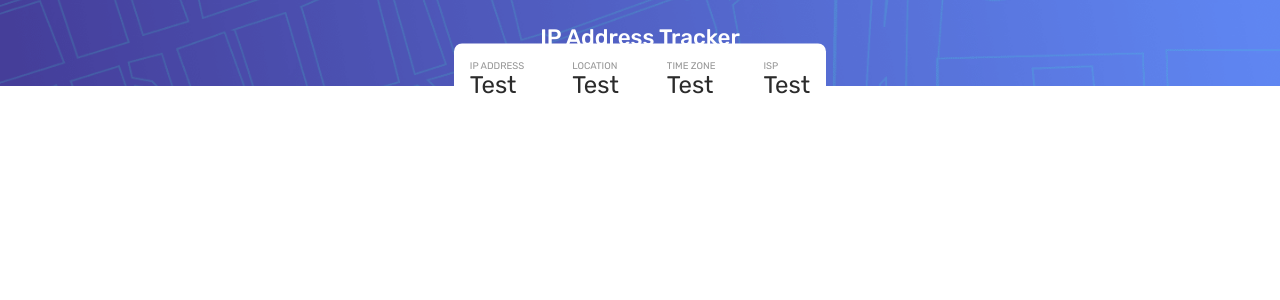
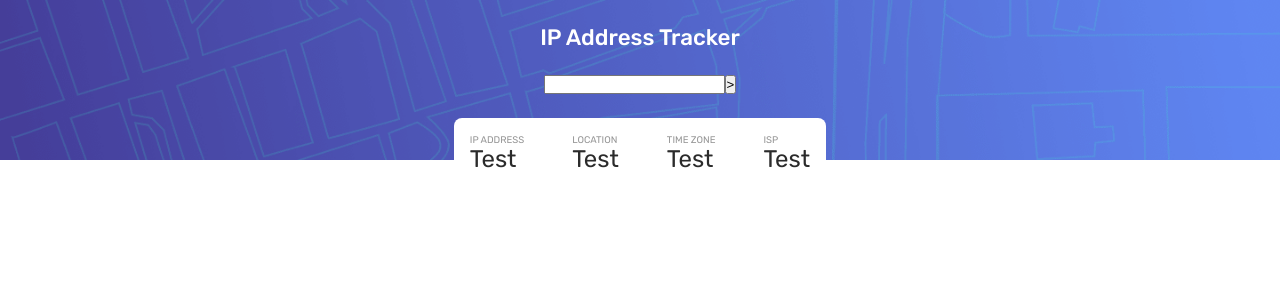
Before and after one commit to terjeee/2022-08-14-ip-address-tracker, a React (Create React App) app: page / in a window 1280 px wide. Shown: the top 300 px of the page. Built offline with nearby package versions, Linux system fonts and the light colour scheme.

Commit message:
fixed height på header

```diff
--- a/src/components/Header.module.css
+++ b/src/components/Header.module.css
@@ -1,7 +1,8 @@
 header {
-  /* nødvendig? */
+  width: 100%;
+  height: 10rem;
   position: relative;
-  width: 100%;
+  overflow-y: visible;
 
   background-image: url('../../public/images/pattern-bg.png');
   background-position: center;
@@ -9,7 +10,7 @@ header {
 }
 
 header > div {
-  gap: 1rem;
+  gap: 1.5rem;
 }
 
 .title {
@@ -20,9 +21,6 @@ header > div {
 }
 
 .ipDetails {
-  position: absolute;
-  transform: translateY(50%);
-
   display: flex;
   flex-direction: row;
   gap: 1rem;
```
